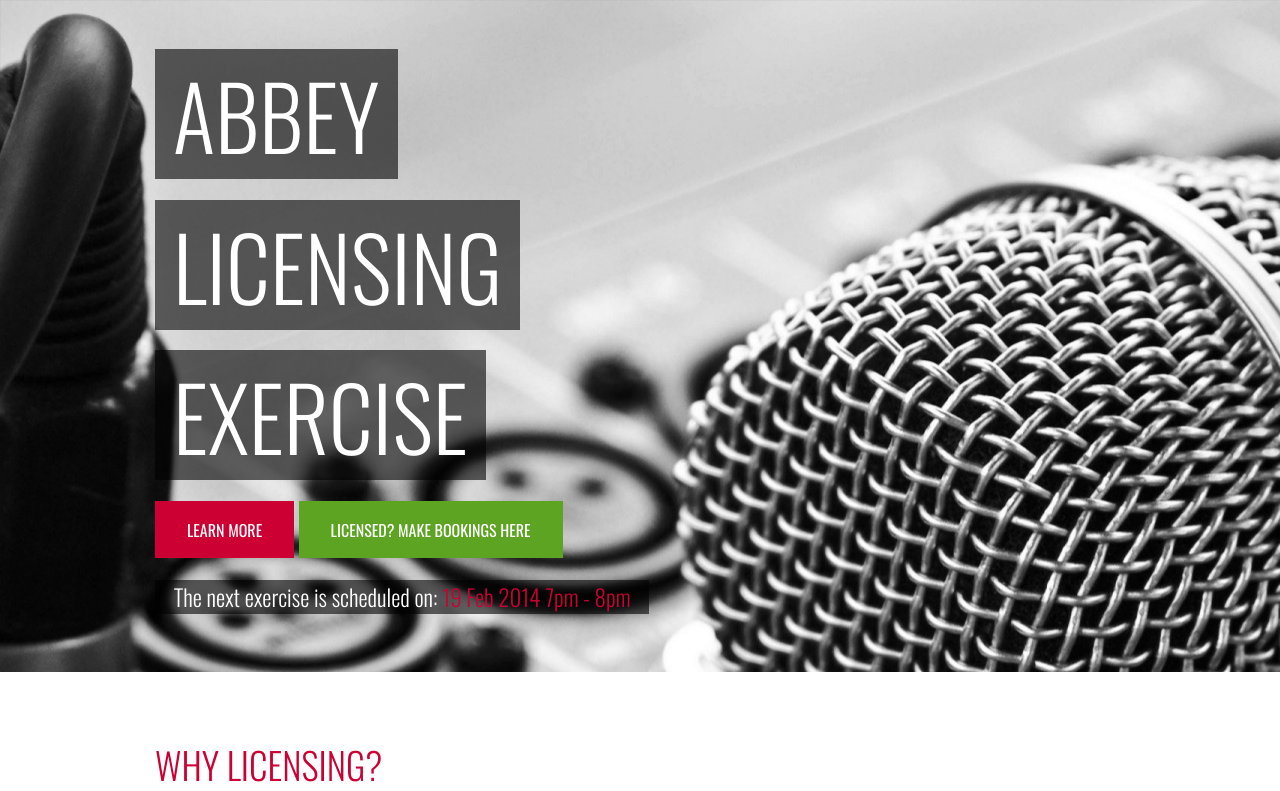
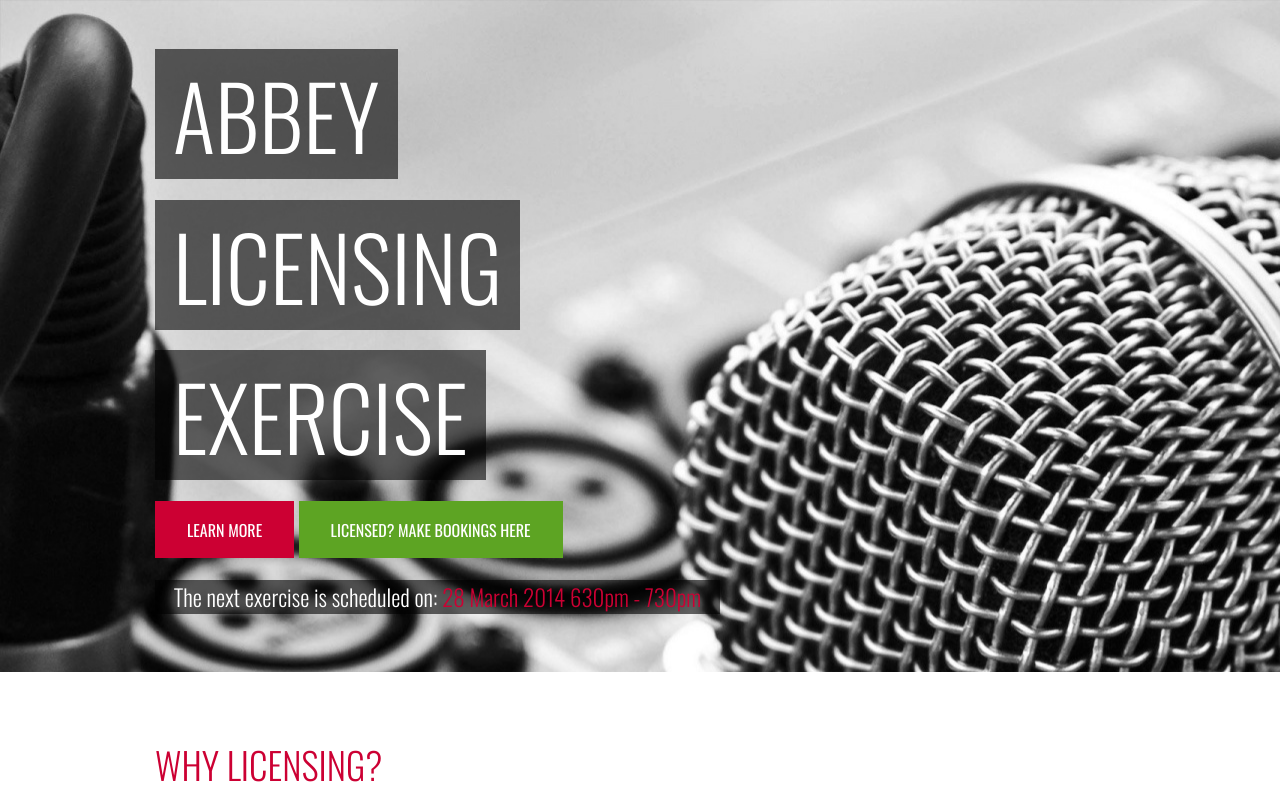
Before and after one commit to Tiotao/Abbey-Licensing, a Flask app: page / in a window 1280 px wide. Shown: the top 791 px of the page. Run offline with Flask 2, Linux system fonts and the light colour scheme; some libraries are stand-ins or nearby versions.

Commit message:
updated licensing date

```diff
--- a/templates/index.html
+++ b/templates/index.html
@@ -7,7 +7,7 @@
 <h1><header class="website-header"><span class="header-highlight">&nbsp;LICENSING&nbsp;</span></header></h1><br>
 <h1><header class="website-header"><span class="header-highlight">&nbsp;EXERCISE&nbsp;</span></header></h1><br>
 <a id="know-more" href="#know-more-content" class="button">LEARN MORE</a> <a id="know-more" href="http://abbey.tembusupac.org" class="success button">LICENSED? MAKE BOOKINGS HERE</a>
-<h4><subheader class="header-highlight" >&nbsp;&nbsp;&nbsp;&nbsp;The next exercise is scheduled on: <span id="exercise-date">19 Feb 2014 7pm - 8pm&nbsp;&nbsp;&nbsp;&nbsp;</span></subheader></h4>
+<h4><subheader class="header-highlight" >&nbsp;&nbsp;&nbsp;&nbsp;The next exercise is scheduled on: <span id="exercise-date">28 March 2014 630pm - 730pm&nbsp;&nbsp;&nbsp;&nbsp;</span></subheader></h4>
 </div>
 </div>
 </div>
--- a/templates/recruit.html
+++ b/templates/recruit.html
@@ -10,7 +10,7 @@
 	<h1><header class="recruit-header">Recruitment</header></h1><br>
 	<h1><header class="recruit-header">2014</header></h1><br>
 <br>
- <a id="know-more" href="http://tinyurl.com/tpac2014" class="button">SIGN UP NOW (by 29 Jan)</a>
+ <a id="know-more" href="#" class="button disabled">RECRUITMENT HAS ENDED</a>
 	</div>
 	</div>
 </div>
```
